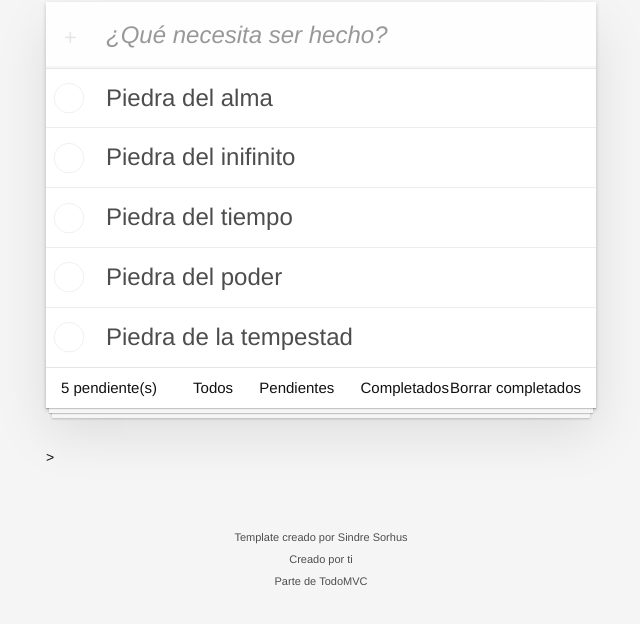
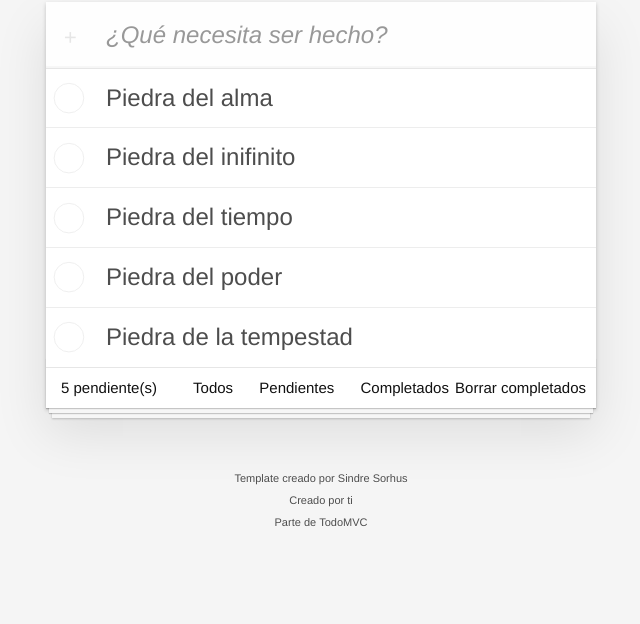
Before and after one commit to xispazos/todo-app, a website built with Vite: page index.html in a window 1280 px wide. Shown: the part 128-752 px from the top of the page, without its empty margins (319-959 px from the left). Built offline with nearby package versions, Linux system fonts and the light colour scheme.

Commit message:
Finalización app TODO v0.0.2

```diff
--- a/style.css
+++ b/style.css
@@ -324,7 +324,8 @@ body {
 html .clear-completed:active {
 	float: right;
 	position: relative;
-	line-height: 20px;
+	line-height: 19px;
+	margin-right: -5px;
 	text-decoration: none;
 	cursor: pointer;
 }
```
Also changed, not shown: src/todos/app.html (+4 -3 lines).
